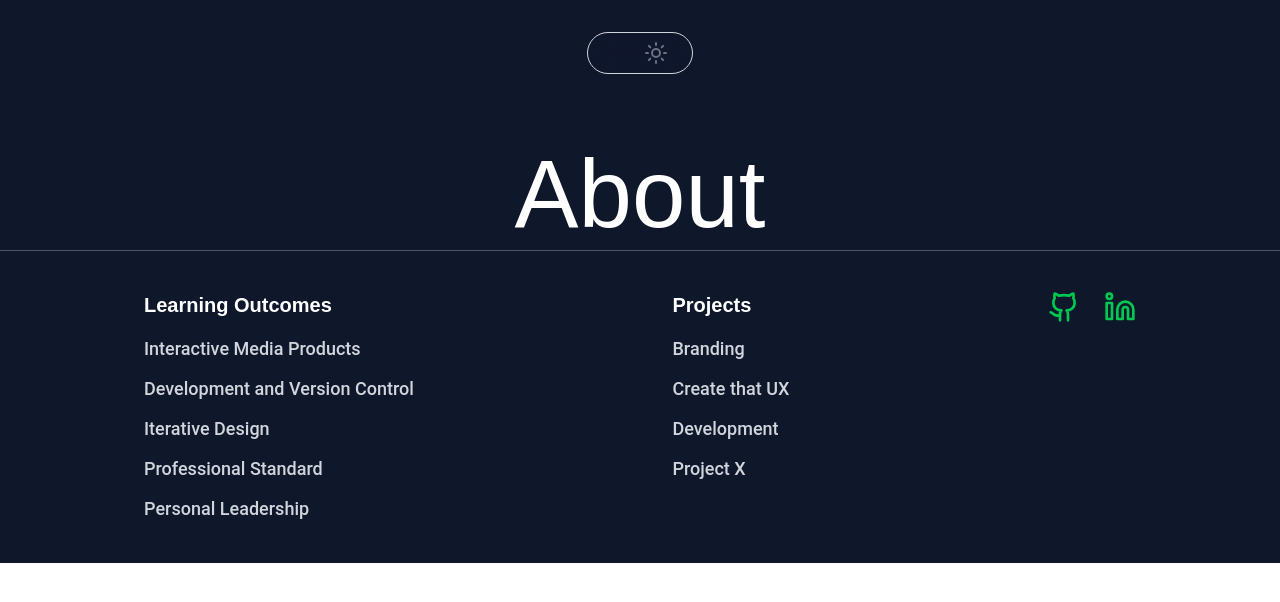
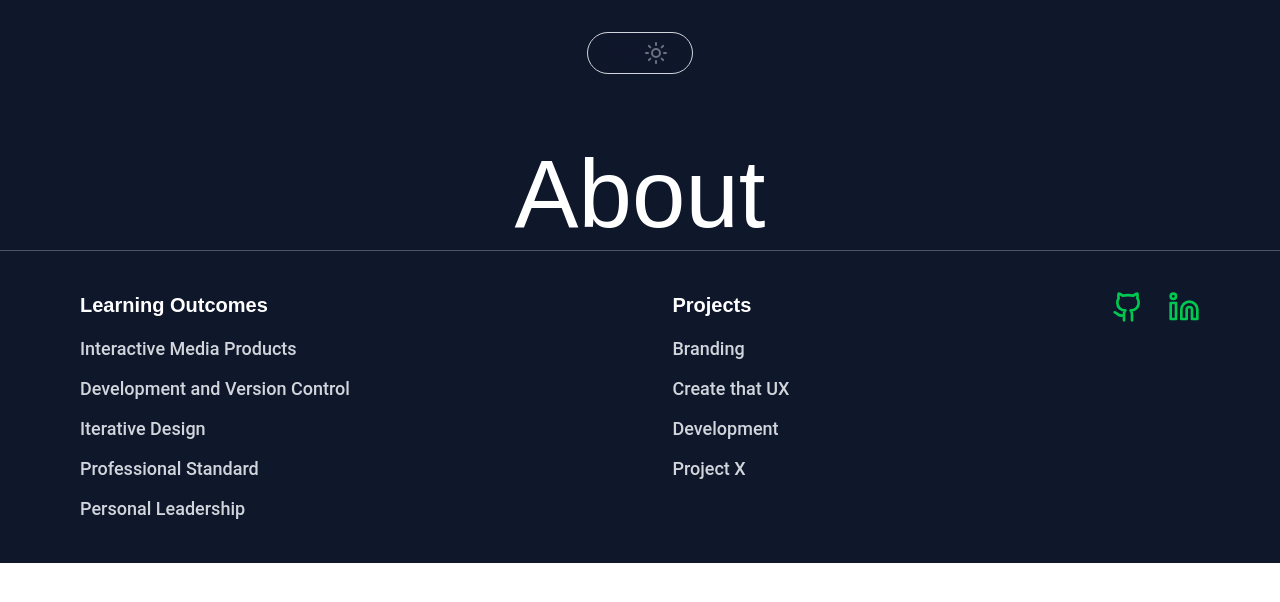
Before and after one commit to LuukyPuuky/Portfolio2.1, a Nuxt app: page /projects/about in a window 1280 px wide. Shown: the top 602 px of the page. Built offline with nearby package versions, Linux system fonts and the light colour scheme.

Commit message:
updated correct naming in files

```diff
--- a/components/footer.vue
+++ b/components/footer.vue
@@ -1,7 +1,7 @@
 <template>
   <div class="border-t border-gray-600"></div>
   <footer
-    class="bg-slate-900 text-white py-10 md:px-20 font-KronaOne max-w-6xl mx-auto gap-8"
+    class="bg-slate-900 text-white py-10 md:px-20 font-KronaOne max-w-7xl mx-auto gap-8"
   >
     <div class="flex flex-col md:flex-row justify-between">
       <!-- Learning Outcomes -->
--- a/pages/index.vue
+++ b/pages/index.vue
@@ -1,5 +1,5 @@
 <script setup lang="ts">
-import Footer from "~/components/footer.vue";
+import Footer from "~/components/Footer.vue";
 </script>
 
 <template>
--- a/pages/projects/about.vue
+++ b/pages/projects/about.vue
@@ -1,5 +1,5 @@
 <script setup lang="ts">
-import Footer from "~/components/footer.vue";
+import Footer from "~/components/Footer.vue";
 </script>
 
 <template>
--- a/pages/projects/portfolio.vue
+++ b/pages/projects/portfolio.vue
@@ -4,8 +4,8 @@
       <Navbar />
       <HeaderProject title="Portfolio" subtitle="Luuk Steijaert" />
 
-      <teamrolles />
-      <personal />
+      <Teamroles />
+      <Personal />
       <Footer />
     </div>
   </div>
```
Also changed, not shown: components/Teamroles.vue (renamed from components/teamrolles.vue).
